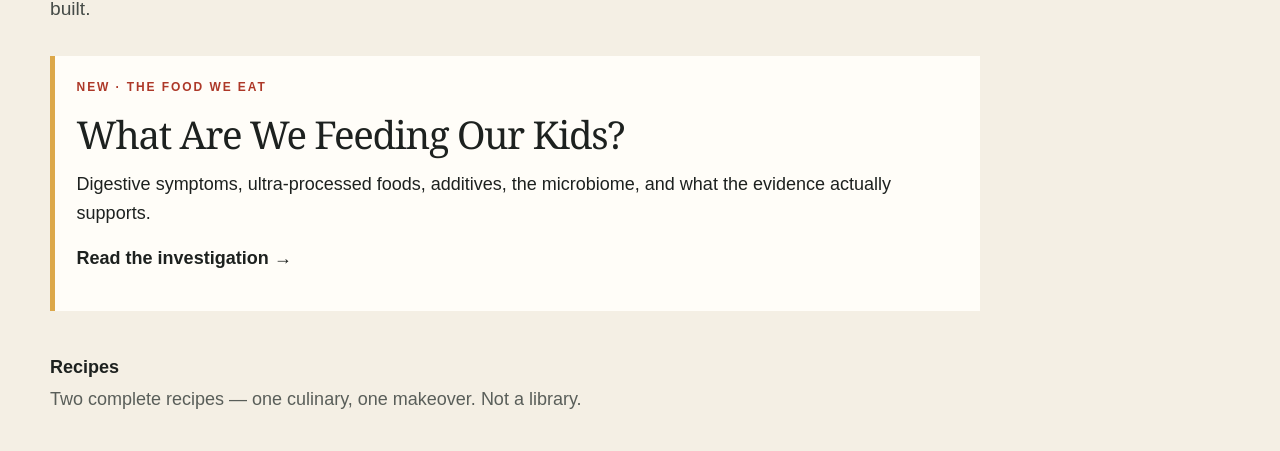
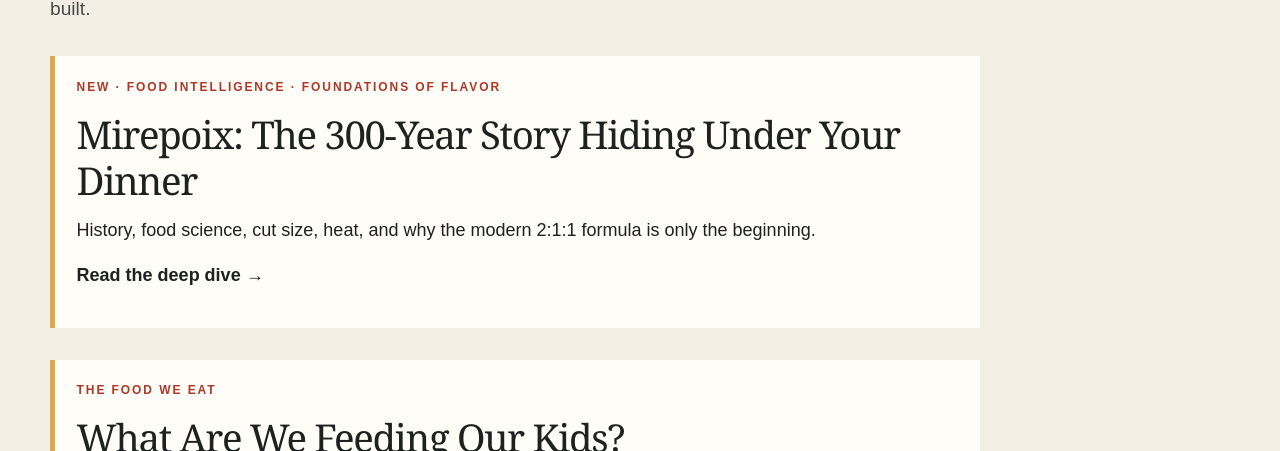
Before and after one commit to jjflash0777-creator/chef-gringo-platform, a Next.js app: page /learn in a window 1280 px wide. Shown: the part 334-785 px from the top of the page. Built offline with nearby package versions, Linux system fonts and the light colour scheme; no server answers.

Commit message:
Feature Mirepoix deep dive on Learn hub

```diff
--- a/app/learn/page.tsx
+++ b/app/learn/page.tsx
@@ -17,7 +17,14 @@ export default function LearnPage() {
       <p className="lede">Chef Gringo publishes when there is something useful to say: long-form food and ingredient reporting, complete recipes, practical technique, and clearly labeled previews for what is still being built.</p>
 
       <section className="branch-note" style={{ marginBottom: "2rem" }}>
-        <p className="eyebrow">New · The Food We Eat</p>
+        <p className="eyebrow">New · Food Intelligence · Foundations of Flavor</p>
+        <h2 style={{ fontSize: "2.4rem" }}>Mirepoix: The 300-Year Story Hiding Under Your Dinner</h2>
+        <p>History, food science, cut size, heat, and why the modern 2:1:1 formula is only the beginning.</p>
+        <p><Link href="/learn/mirepoix-foundations-of-flavor"><strong>Read the deep dive →</strong></Link></p>
+      </section>
+
+      <section className="branch-note" style={{ marginBottom: "2rem" }}>
+        <p className="eyebrow">The Food We Eat</p>
         <h2 style={{ fontSize: "2.4rem" }}>What Are We Feeding Our Kids?</h2>
         <p>Digestive symptoms, ultra-processed foods, additives, the microbiome, and what the evidence actually supports.</p>
         <p><Link href="/learn/what-are-we-feeding-our-kids"><strong>Read the investigation →</strong></Link></p>
```
